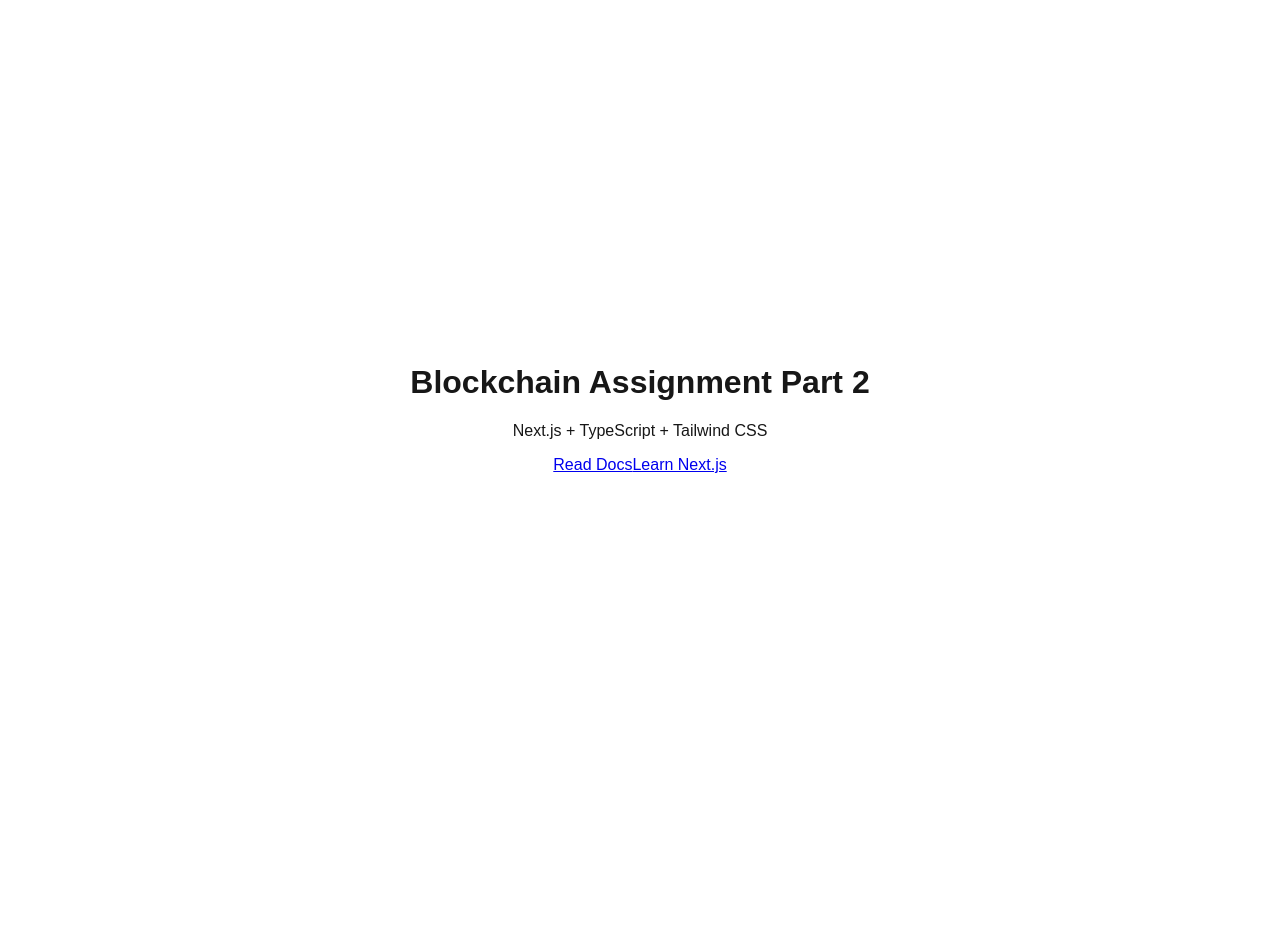
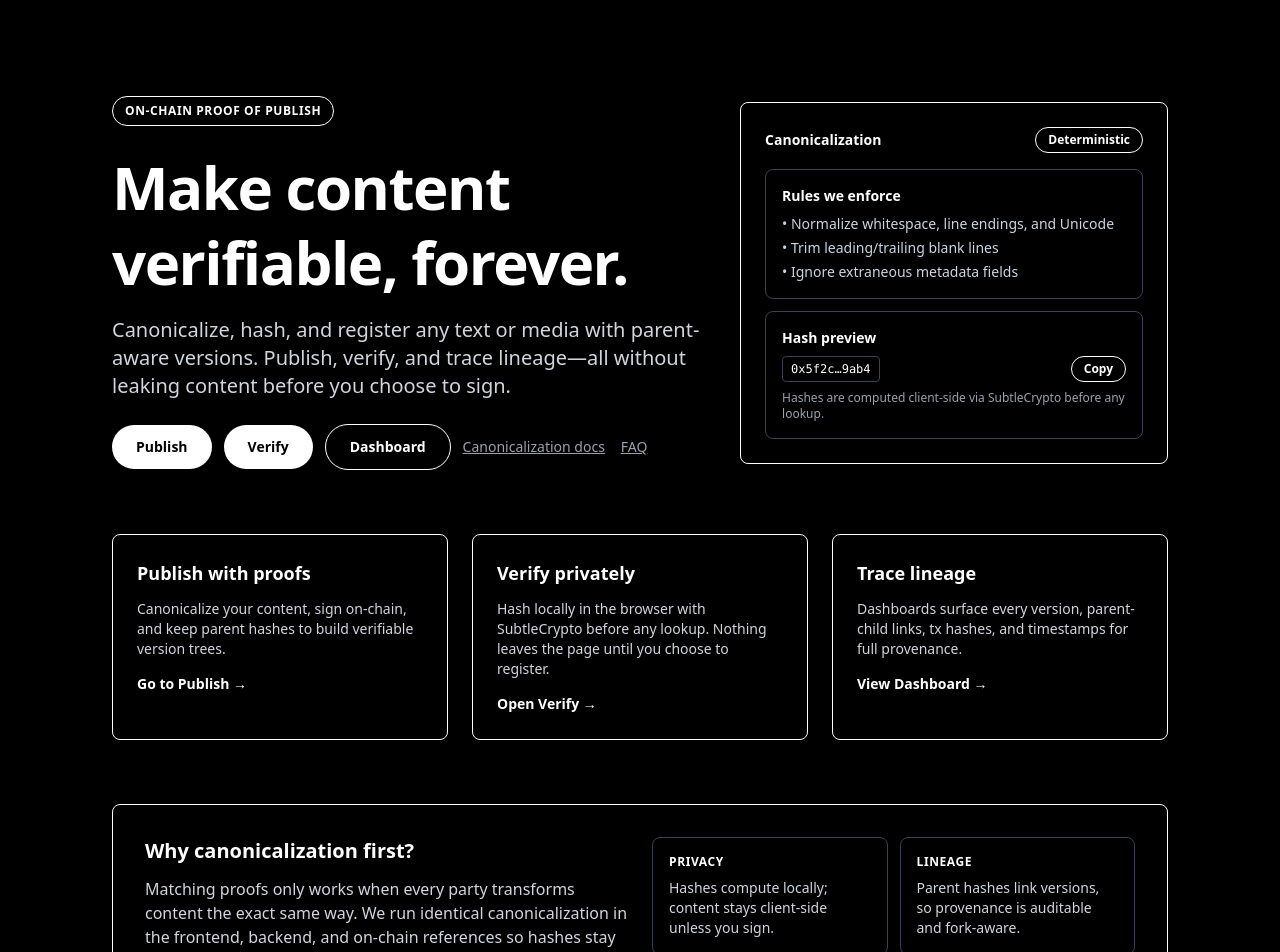
Before and after one commit to BodhiOng/Proof-of-Publish-Timestamping-Portal, a Next.js app: page / in a window 1280 px wide. Shown: the top 952 px of the page. Before the commit the page ends 816 px from the top, so only its background shows below. Built offline with nearby package versions, Linux system fonts and the light colour scheme.

Commit message:
home/landing page done

```diff
--- a/app/globals.css
+++ b/app/globals.css
@@ -1,27 +1 @@
-@tailwind base;
-@tailwind components;
-@tailwind utilities;
-
-:root {
-  --background: #ffffff;
-  --foreground: #171717;
-}
-
-@media (prefers-color-scheme: dark) {
-  :root {
-    --background: #0a0a0a;
-    --foreground: #ededed;
-  }
-}
-
-body {
-  color: var(--foreground);
-  background: var(--background);
-  font-family: Arial, Helvetica, sans-serif;
-}
-
-@layer utilities {
-  .text-balance {
-    text-wrap: balance;
-  }
-}
+@import "tailwindcss";
--- a/app/layout.tsx
+++ b/app/layout.tsx
@@ -26,6 +26,7 @@ export default function RootLayout({
     <html lang="en">
       <body
         className={`${geistSans.variable} ${geistMono.variable} antialiased`}
+        suppressHydrationWarning
       >
         {children}
       </body>
--- a/app/page.tsx
+++ b/app/page.tsx
@@ -1,32 +1,171 @@
+import Link from "next/link";
+
+const primaryCtas = [
+  { href: "/publish", label: "Publish", tone: "bg-white text-black hover:bg-gray-200" },
+  { href: "/verify", label: "Verify", tone: "bg-white text-black hover:bg-gray-200" },
+  { href: "/dashboard", label: "Dashboard", tone: "bg-black text-white border border-white hover:bg-gray-900" },
+];
+
+const quickLinks = [
+  { href: "/docs/canonicalization", label: "Canonicalization docs" },
+  { href: "/faq", label: "FAQ" },
+];
+
+const featureCards = [
+  {
+    title: "Publish with proofs",
+    body: "Canonicalize your content, sign on-chain, and keep parent hashes to build verifiable version trees.",
+    cta: "Go to Publish",
+    href: "/publish",
+  },
+  {
+    title: "Verify privately",
+    body: "Hash locally in the browser with SubtleCrypto before any lookup. Nothing leaves the page until you choose to register.",
+    cta: "Open Verify",
+    href: "/verify",
+  },
+  {
+    title: "Trace lineage",
+    body: "Dashboards surface every version, parent-child links, tx hashes, and timestamps for full provenance.",
+    cta: "View Dashboard",
+    href: "/dashboard",
+  },
+];
+
 export default function Home() {
   return (
-    <div className="min-h-screen flex items-center justify-center bg-gradient-to-br from-gray-900 to-gray-800">
-      <main className="text-center">
-        <h1 className="text-5xl font-bold text-white mb-4">
-          Blockchain Assignment Part 2
+    <main className="min-h-screen bg-black text-white">
+      <div className="mx-auto flex max-w-6xl flex-col gap-16 px-6 pb-16 pt-20 lg:px-12 lg:pt-24">
+        <header className="flex flex-col gap-10 lg:flex-row lg:items-center lg:justify-between">
+          <div className="max-w-3xl space-y-6">
+            <span className="inline-flex items-center gap-2 rounded-full border border-white bg-black px-3 py-1.5 text-xs font-semibold uppercase tracking-wider text-white">
+              On-chain proof of publish
+            </span>
+            <div className="space-y-4">
+              <h1 className="text-4xl font-bold leading-tight tracking-tight text-white sm:text-6xl">
+                Make content verifiable, forever.
               </h1>
-        <p className="text-xl text-gray-300 mb-8">
-          Next.js + TypeScript + Tailwind CSS
+              <p className="text-lg text-gray-300 sm:text-xl">
+                Canonicalize, hash, and register any text or media with parent-aware versions. Publish, verify, and trace lineage—all without leaking content before you choose to sign.
               </p>
-        <div className="flex gap-4 justify-center">
+            </div>
+            <div className="flex flex-wrap items-center gap-3">
+              {primaryCtas.map((cta) => (
+                <Link
+                  key={cta.href}
+                  href={cta.href}
+                  className={`inline-flex items-center justify-center rounded-full px-6 py-3 text-sm font-bold transition ${cta.tone}`}
+                >
+                  {cta.label}
+                </Link>
+              ))}
+              <div className="flex items-center gap-4 text-sm text-gray-400">
+                {quickLinks.map((link) => (
+                  <Link
+                    key={link.href}
+                    href={link.href}
+                    className="underline hover:text-white"
+                  >
+                    {link.label}
+                  </Link>
+                ))}
+              </div>
+            </div>
+          </div>
+
+          <div className="w-full max-w-md rounded-lg border border-white bg-black p-6">
+            <div className="mb-4 flex items-center justify-between text-sm">
+              <span className="font-semibold text-white">Canonicalization</span>
+              <span className="rounded-full border border-white bg-black px-3 py-1 text-xs font-bold text-white">Deterministic</span>
+            </div>
+            <div className="space-y-3 text-sm">
+              <div className="rounded-lg border border-gray-700 bg-black p-4">
+                <p className="font-bold text-white">Rules we enforce</p>
+                <ul className="mt-2 space-y-1 text-slate-300">
+                  <li>• Normalize whitespace, line endings, and Unicode</li>
+                  <li>• Trim leading/trailing blank lines</li>
+                  <li>• Ignore extraneous metadata fields</li>
+                </ul>
+              </div>
+              <div className="rounded-lg border border-gray-700 bg-black p-4">
+                <p className="font-bold text-white">Hash preview</p>
+                <div className="mt-2 flex items-center justify-between gap-3">
+                  <code className="truncate rounded border border-gray-700 bg-black px-2 py-1 text-xs font-mono text-white">0x5f2c…9ab4</code>
+                  <button className="rounded-full border border-white bg-black px-3 py-1 text-xs font-bold text-white hover:bg-white hover:text-black">
+                    Copy
+                  </button>
+                </div>
+                <p className="mt-2 text-xs text-gray-400">Hashes are computed client-side via SubtleCrypto before any lookup.</p>
+              </div>
+            </div>
+          </div>
+        </header>
+
+        <section className="grid gap-6 md:grid-cols-3">
+          {featureCards.map((card) => (
+            <div
+              key={card.title}
+              className="rounded-lg border border-white bg-black p-6 hover:bg-gray-900"
+            >
+              <div className="space-y-3">
+                <h3 className="text-lg font-bold text-white">{card.title}</h3>
+                <p className="text-sm text-gray-300">{card.body}</p>
+                <Link href={card.href} className="inline-flex items-center gap-2 text-sm font-bold text-white hover:underline">
+                  {card.cta} →
+                </Link>
+              </div>
+            </div>
+          ))}
+        </section>
+
+        <section className="rounded-lg border border-white bg-black p-8 lg:grid lg:grid-cols-2 lg:gap-6">
+          <div className="space-y-3">
+            <h2 className="text-xl font-bold text-white">Why canonicalization first?</h2>
+            <p className="text-gray-300">
+              Matching proofs only works when every party transforms content the exact same way. We run identical canonicalization in the frontend, backend, and on-chain references so hashes stay stable across time, networks, and clients.
+            </p>
+            <Link
+              href="/docs/canonicalization"
+              className="inline-flex items-center gap-2 rounded-full border border-white bg-black px-4 py-2 text-sm font-bold text-white hover:bg-white hover:text-black"
+            >
+              View canonicalization rules
+            </Link>
+          </div>
+          <div className="mt-6 grid gap-3 sm:grid-cols-2 lg:mt-0">
+            <div className="rounded-lg border border-gray-700 bg-black p-4">
+              <p className="text-xs font-bold uppercase tracking-wider text-white">Privacy</p>
+              <p className="mt-2 text-sm text-gray-300">Hashes compute locally; content stays client-side unless you sign.</p>
+            </div>
+            <div className="rounded-lg border border-gray-700 bg-black p-4">
+              <p className="text-xs font-bold uppercase tracking-wider text-white">Lineage</p>
+              <p className="mt-2 text-sm text-gray-300">Parent hashes link versions, so provenance is auditable and fork-aware.</p>
+            </div>
+            <div className="rounded-lg border border-gray-700 bg-black p-4">
+              <p className="text-xs font-bold uppercase tracking-wider text-white">Integrity</p>
+              <p className="mt-2 text-sm text-gray-300">Deterministic rules prevent accidental drift between publisher and verifier.</p>
+            </div>
+            <div className="rounded-lg border border-gray-700 bg-black p-4">
+              <p className="text-xs font-bold uppercase tracking-wider text-white">Speed</p>
+              <p className="mt-2 text-sm text-gray-300">Lightweight frontend hashing keeps verification instant—even offline.</p>
+            </div>
+          </div>
+        </section>
+
+        <footer className="flex flex-col gap-2 border-t border-white pt-6 text-sm text-gray-400 sm:flex-row sm:items-center sm:justify-between">
+          <div className="flex flex-wrap gap-3">
+            <Link href="/contact" className="hover:text-white">Contact</Link>
             <a
-            href="https://nextjs.org/docs"
+              href="https://github.com/"
               target="_blank"
-            rel="noopener noreferrer"
-            className="px-6 py-3 bg-blue-600 hover:bg-blue-700 text-white rounded-lg transition-colors"
+              rel="noreferrer"
+              className="hover:text-white"
             >
-            Read Docs
-          </a>
-          <a
-            href="https://nextjs.org/learn"
-            target="_blank"
-            rel="noopener noreferrer"
-            className="px-6 py-3 bg-gray-700 hover:bg-gray-600 text-white rounded-lg transition-colors"
-          >
-            Learn Next.js
+              Repo
             </a>
           </div>
+          <p className="text-xs">Proof-of-publish toolkit · Canonicalize → Hash → Sign → Verify</p>
+        </footer>
+      </div>
     </main>
-    </div>
   );
 }
--- a/tailwind.config.ts
+++ /dev/null
@@ -1,19 +0,0 @@
-import type { Config } from "tailwindcss";
-
-const config: Config = {
-  content: [
-    "./pages/**/*.{js,ts,jsx,tsx,mdx}",
-    "./components/**/*.{js,ts,jsx,tsx,mdx}",
-    "./app/**/*.{js,ts,jsx,tsx,mdx}",
-  ],
-  theme: {
-    extend: {
-      colors: {
-        background: "var(--background)",
-        foreground: "var(--foreground)",
-      },
-    },
-  },
-  plugins: [],
-};
-export default config;
```
Lines whose indentation alone changed are shown as unchanged.
